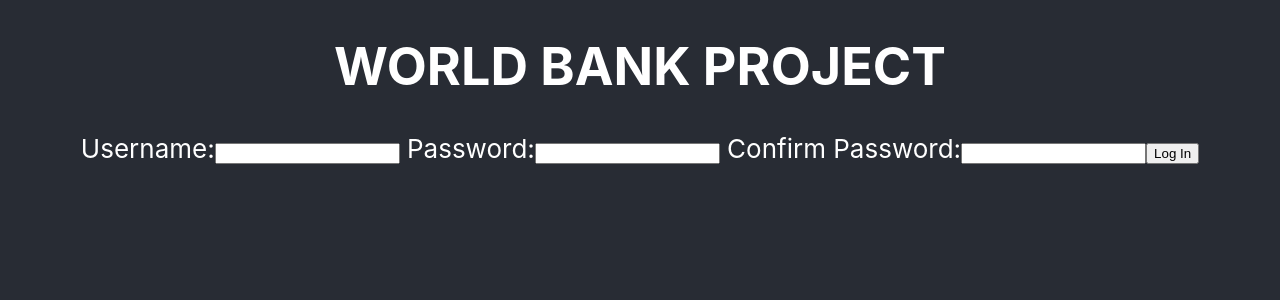
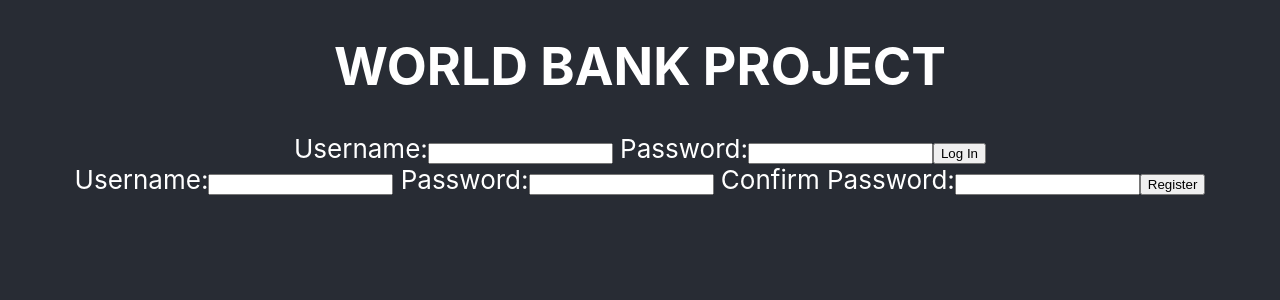
Before and after one commit to BledarF/LambdaWorldBank, a React (Create React App) app in the folder FrontEnd/world-bank-app/: page / in a window 1280 px wide. Shown: the top 300 px of the page. Built offline with nearby package versions, Linux system fonts and the light colour scheme.

Commit message:
new update on login and registration

```diff
--- a/FrontEnd/world-bank-app/src/App.js
+++ b/FrontEnd/world-bank-app/src/App.js
@@ -1,6 +1,7 @@
-import logo from './logo.svg'
-import './App.css'
-import UserLogIn from './Components/UserLogIn'
+import logo from "./logo.svg";
+import "./App.css";
+import UserLogIn from "./Components/UserLogIn";
+import UserRegistration from "./Components/UserRegistration";
 
 function App() {
   return (
@@ -8,9 +9,10 @@
       <header className="App-header">
         <h1>WORLD BANK PROJECT</h1>
         <UserLogIn />
+        <UserRegistration />
       </header>
     </div>
-  )
+  );
 }
 
-export default App
+export default App;
--- a/FrontEnd/world-bank-app/src/Components/UserLogIn.js
+++ b/FrontEnd/world-bank-app/src/Components/UserLogIn.js
@@ -1,15 +1,14 @@
-import react, { useState } from 'react'
-import './UserLogIn.css'
+import react, { useState } from "react";
+import "./UserLogIn.css";
 
 function UserLogIn() {
-  const [username, setUsername] = useState('')
-  const [password, setPassword] = useState('')
-  const [passwordConfirmation, setPasswordConfirmation] = useState('')
+  const [username, setUsername] = useState("");
+  const [password, setPassword] = useState("");
 
   return (
     <form className="log-in-form">
       <label>
-        {' '}
+        {" "}
         Username:
         <input
           value={username}
@@ -20,7 +19,7 @@
         />
       </label>
       <label>
-        {' '}
+        {" "}
         Password:
         <input
           value={password}
@@ -30,20 +29,9 @@
           required
         />
       </label>
-      <label>
-        {' '}
-        Confirm Password:
-        <input
-          value={passwordConfirmation}
-          onChange={(e) => setPasswordConfirmation(e.target.value)}
-          type="password"
-          name="passwordConfirmation"
-          required
-        />
-      </label>
       <button type="submit">Log In</button>
     </form>
-  )
+  );
 }
 
-export default UserLogIn
+export default UserLogIn;
--- /dev/null
+++ b/FrontEnd/world-bank-app/src/Components/UserRegistration.js
@@ -0,0 +1,111 @@
+import React, { useState } from "react";
+import "./UserRegistration.css";
+
+function UserRegistration() {
+  const [username, setUsername] = useState("");
+  const [password, setPassword] = useState("");
+  const [passwordConfirmation, setPasswordConfirmation] = useState("");
+  const [error, setError] = useState("");
+  const url = "http://localhost:7000/api/users";
+
+  const handleSubmit = (e) => {
+    e.preventDefault();
+    const validationResult = validate(username, password, passwordConfirmation);
+    if (validationResult) {
+      setError(validationResult);
+    } else {
+      const createAccountResponse = createAccount(
+        url,
+        username,
+        password,
+        passwordConfirmation
+      );
+      console.log(createAccountResponse);
+      setError(createAccountResponse);
+    }
+  };
+
+  return (
+    <form className="log-in-form" onSubmit={handleSubmit}>
+      <label>
+        {" "}
+        Username:
+        <input
+          value={username}
+          onChange={(e) => setUsername(e.target.value)}
+          type="email"
+          name="username"
+          required
+        />
+      </label>
+      <label>
+        {" "}
+        Password:
+        <input
+          value={password}
+          onChange={(e) => setPassword(e.target.value)}
+          type="password"
+          name="password"
+          required
+        />
+      </label>
+      <label>
+        {" "}
+        Confirm Password:
+        <input
+          value={passwordConfirmation}
+          onChange={(e) => setPasswordConfirmation(e.target.value)}
+          type="password"
+          name="passwordConfirmation"
+          required
+        />
+      </label>
+      <button type="submit">Register</button>
+      {<p id="error-msg">{error}</p>}
+    </form>
+  );
+}
+
+function validate(username, password, passwordConfirmation) {
+  if (!username) {
+    return "Email address is required";
+  } else if (!/\S+@\S+\.\S+/.test(username)) {
+    return "Email address is invalid";
+  } else if (!password) {
+    return "Password is required";
+  } else if (password.length < 9) {
+    return "Password does not exceed 8 characters. Please try again.";
+  } else if (password !== passwordConfirmation) {
+    return "Password does not match";
+  } else {
+    return false;
+  }
+}
+
+async function createAccount(url, username, password, passwordConfirmation) {
+  const body = {
+    username,
+    password,
+    passwordConfirmation,
+  };
+  try {
+    const createAccountResponse = await fetch(url, {
+      method: "POST",
+      credentials: "include",
+      headers: { "Content-Type": "application/json" },
+      body: JSON.stringify(body),
+    });
+
+    const json = await createAccountResponse.json();
+
+    if (!json.msg) {
+      return "That username is taken. Try another.";
+    } else {
+      return "";
+    }
+  } catch (error) {
+    return error;
+  }
+}
+
+export default UserRegistration;
```
Also changed, not shown: FrontEnd/world-bank-app/src/Components/UserRegistration.css (added).
